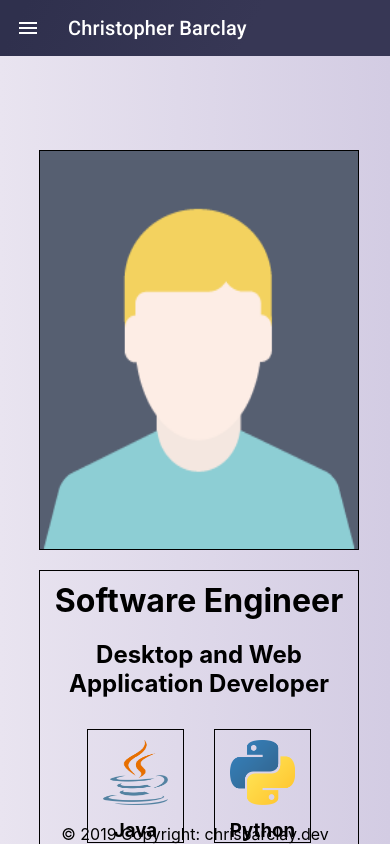
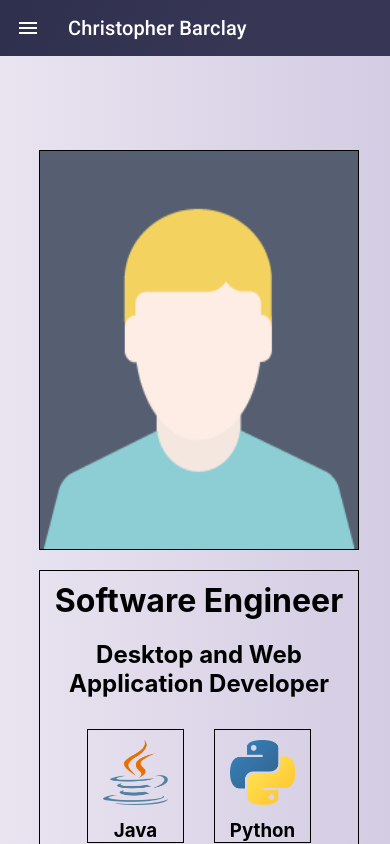
Before and after one commit to Chris-B/Personal-Website, a React (Create React App) app: page / in a window 390 px wide. Shown: the top 844 px of the page. Built offline with nearby package versions, Linux system fonts and the light colour scheme.

Commit message:
Fixed footer. Now adjusts to responsive page.

```diff
--- a/src/App.css
+++ b/src/App.css
@@ -15,6 +15,7 @@ html, body, #root {
     background: #D3CCE3;  /* fallback for old browsers */
     background: -webkit-linear-gradient(to right, #E9E4F0, #D3CCE3);  /* Chrome 10-25, Safari 5.1-6 */
     background: linear-gradient(to right, #E9E4F0, #D3CCE3); /* W3C, IE 10+/ Edge, Firefox 16+, Chrome 26+, Opera 12+, Safari 7+ */
+    position: relative;
 }
 
 .no-style {
--- a/src/components/css/Footer.css
+++ b/src/components/css/Footer.css
@@ -1,9 +1,8 @@
 .footer-wrapper {
     width: 100%;
     height: 25px;
-    position:fixed;
+    position:absolute;
     bottom:0;
-    left: 0;
     text-align: center;
 }
 
--- a/src/components/css/Home.css
+++ b/src/components/css/Home.css
@@ -10,7 +10,7 @@
     display: flex;
     align-items: center;
     justify-content: center;
-    margin: auto auto 86px;
+    margin: auto auto 61px;
 }
 
 @media screen and (max-width: 1134px) {
--- a/src/components/css/Portfolio.css
+++ b/src/components/css/Portfolio.css
@@ -10,7 +10,7 @@
     flex-wrap: wrap;
     align-items: center;
     justify-content: center;
-    margin-bottom: 86px;
+    margin-bottom: 61px;
 }
 
 .project-wrapper {
```
